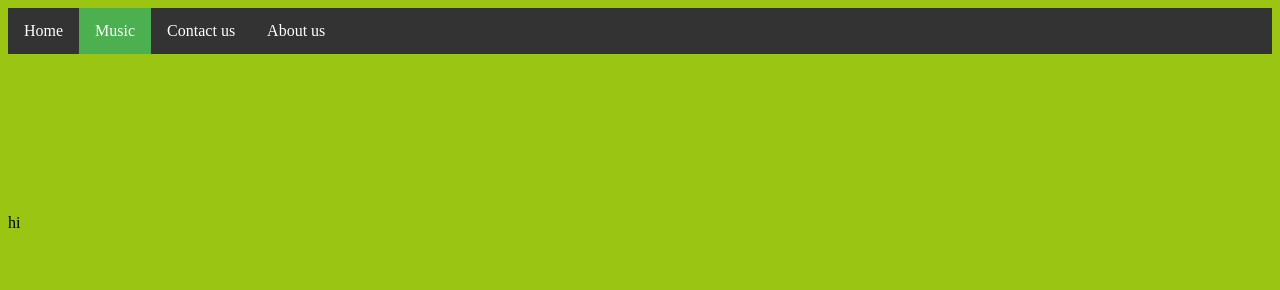
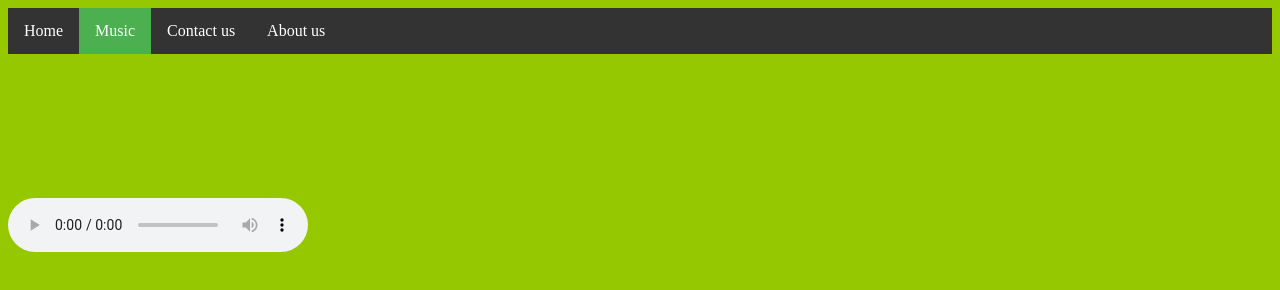
Before and after one commit to pixlperfect01/Royalty-Free-Music, a plain HTML site: page energy.html in a window 1280 px wide. Drawn offline with Linux system fonts and the light colour scheme.

Commit message:
Update energy.html

```diff
--- a/energy.html
+++ b/energy.html
@@ -4,7 +4,7 @@
         <link rel="stylesheet" href="navbar.css" />
         <style>
             body {
-            background-color: rgb(154, 198, 19);
+            background-color: rgb(150, 200, 0);
             }
         </style>
     <body>
@@ -22,4 +22,9 @@
         <br>
         <br>
         <br>
-        <p>hi</p>
+        <audio controls>
+            <source src="energy.mp3" type="audio/mpeg">
+            Your browsser does not support the audio element
+        </audio>
+    </body>
+</html>
```
